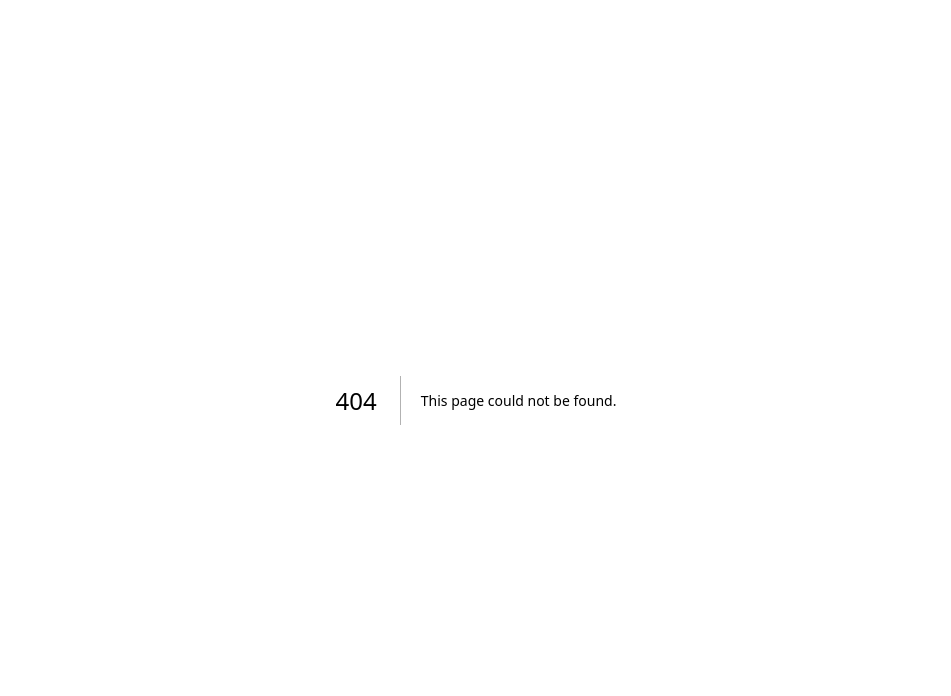
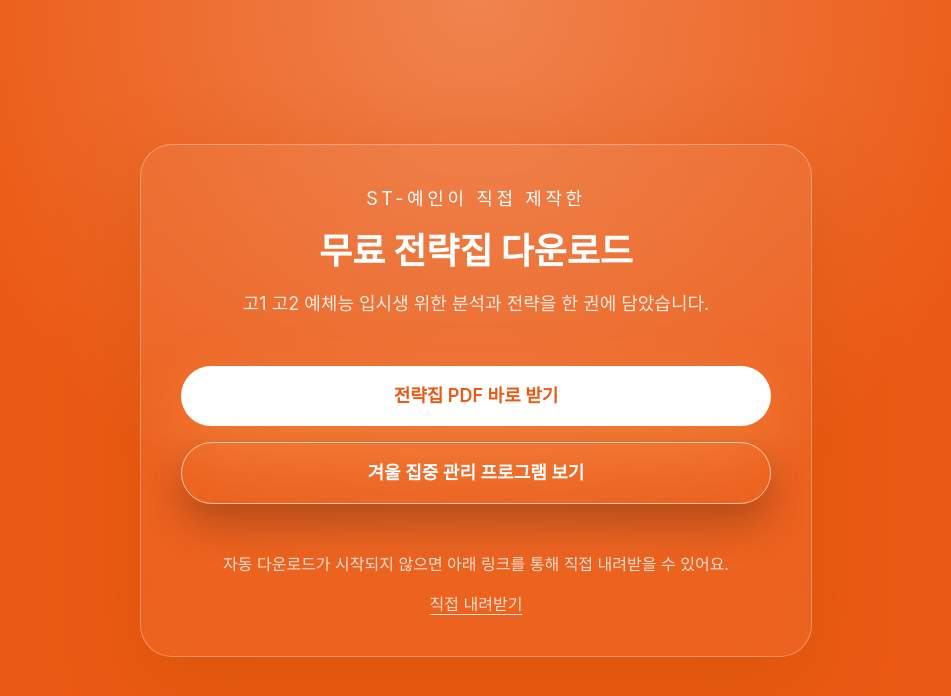
Before and after one commit to ghun00/st-yein, a Next.js app: page /freebookDownload in a window 1280 px wide. Before the commit this address had no page. Shown: the top 696 px of the page, without its empty margins (164-1115 px from the left). Built offline with nearby package versions, Linux system fonts and the light colour scheme; a web font is replaced by a local one.

Commit message:
freebook download page 구축

```diff
--- /dev/null
+++ b/app/freebookDownload/page.js
@@ -0,0 +1,53 @@
+'use client'
+
+const DOWNLOAD_PATH = '/freebookForUnder2.pdf'
+
+export default function FreebookDownloadPage() {
+  const handleDownload = () => {
+    window.location.href = DOWNLOAD_PATH
+  }
+
+  const handleWinterPage = () => {
+    window.location.href = '/winter'
+  }
+
+  return (
+    <main className="min-h-screen flex items-center justify-center bg-brand-orange text-white px-4 py-12 relative">
+      <div className="absolute inset-0 bg-[radial-gradient(circle_at_top,_rgba(255,255,255,0.25),_transparent_55%)] pointer-events-none" aria-hidden="true" />
+      <div className="relative w-full max-w-2xl text-center space-y-12 p-10 rounded-[32px] bg-white/5 border border-white/30 shadow-[0_30px_80px_rgba(204,80,0,0.45)] backdrop-blur-2xl">
+        <div className="space-y-4">
+          <p className="text-lg tracking-[0.2em] text-white uppercase">ST-예인이 직접 제작한</p>
+          <h1 className="text-4xl font-extrabold leading-tight">무료 전략집 다운로드</h1>
+          <p className="text-lg text-white/85">
+            고1 고2 예체능 입시생 위한 분석과 전략을 한 권에 담았습니다.
+          </p>
+        </div>
+
+        <div className="space-y-4">
+          <button
+            type="button"
+            onClick={handleDownload}
+            className="w-full rounded-full bg-white text-brand-orange font-semibold text-lg py-4 shadow-[0_25px_60px_rgba(255,155,75,0.45)] hover:-translate-y-1 hover:shadow-[0_30px_70px_rgba(255,155,75,0.55)] transition-all"
+          >
+            전략집 PDF 바로 받기
+          </button>
+
+          <button
+            type="button"
+            onClick={handleWinterPage}
+            className="w-full rounded-full border border-white/60 text-white font-semibold text-lg py-4 shadow-[0_18px_40px_rgba(0,0,0,0.25)] hover:-translate-y-1 hover:bg-white/10 transition-all"
+          >
+            겨울 집중 관리 프로그램 보기
+          </button>
+        </div>
+
+        <div className="space-y-4 text-md text-white/80 mt-10">
+          <p>자동 다운로드가 시작되지 않으면 아래 링크를 통해 직접 내려받을 수 있어요.</p>
+          <p><a href={DOWNLOAD_PATH} download className="underline underline-offset-4">
+            직접 내려받기
+          </a></p>
+        </div>
+      </div>
+    </main>
+  )
+}
```
Also changed, not shown: 1 other file (tests, documents, lock files or other folders).
